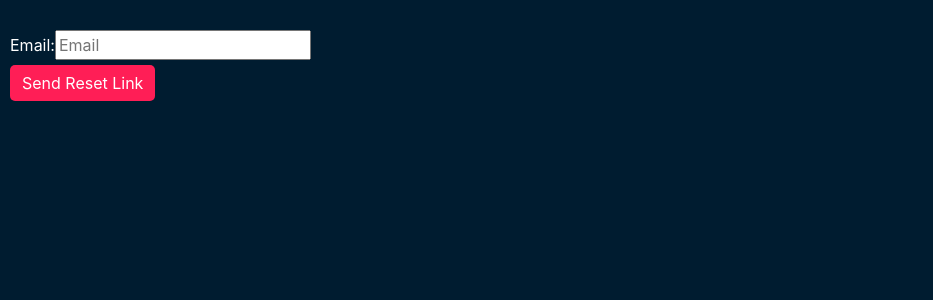
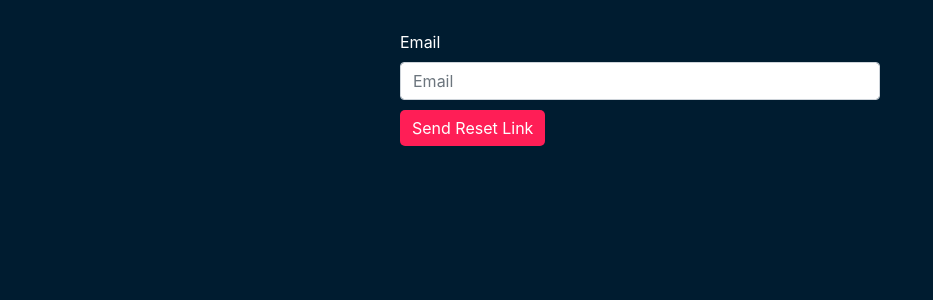
Before and after one commit to roshinys/expense-tracker-react, a React (Create React App) app: page /forgotpassword in a window 1280 px wide. Shown: the top 300 px of the page, without its empty margins (0-933 px from the left). Built offline with nearby package versions, Linux system fonts and the light colour scheme.

Commit message:
added styling for reset pass page

```diff
--- a/src/components/Auth/ForgotPass/ForgotPass.js
+++ b/src/components/Auth/ForgotPass/ForgotPass.js
@@ -1,15 +1,16 @@
-import React, { useRef } from "react";
+import React, { useState } from "react";
 import Button from "../../UI/Button/Button";
 import { useNavigate } from "react-router-dom";
+import Input from "../../UI/Input/Input";
+import styles from "./ForgotPass.module.css";
 
 function ForgotPass() {
   const navigate = useNavigate();
-  const emailRef = useRef("");
+  const [email, setEmail] = useState("");
 
   const resetPassHandler = async (e) => {
     e.preventDefault();
     try {
-      const email = emailRef.current.value;
       if (email.trim() === 0 || !email.includes("@")) {
         throw new Error("not a valid email address");
       }
@@ -26,7 +27,6 @@ function ForgotPass() {
           },
         }
       );
-      console.log(response);
       if (!response.ok) {
         throw new Error("Error checking email verification");
       }
@@ -39,12 +39,19 @@ function ForgotPass() {
     }
   };
 
+  const emailChangeHanddler = (value) => {
+    setEmail(value);
+  };
+
   return (
-    <form onSubmit={resetPassHandler}>
-      <div>
-        <label htmlFor="email">Email:</label>
-        <input type="email" id="email" placeholder="Email" ref={emailRef} />
-      </div>
+    <form className={styles.resetForm} onSubmit={resetPassHandler}>
+      <Input
+        id="email"
+        type="email"
+        placeholder="Email"
+        label="Email"
+        onChange={emailChangeHanddler}
+      />
       <Button type="submit">Send Reset Link</Button>
     </form>
   );
--- /dev/null
+++ b/src/components/Auth/ForgotPass/ForgotPass.module.css
@@ -0,0 +1,4 @@
+.resetForm {
+  width: 500px;
+  margin: 20px auto;
+}
--- a/src/components/UI/Input/Input.js
+++ b/src/components/UI/Input/Input.js
@@ -13,7 +13,7 @@ function Input(props) {
       <label htmlFor={props.id}>{props.label}</label>
       <input
         type={props.type}
-        className={`form-control ${activeError} `}
+        className={`form-control ${activeError}`}
         id={props.id}
         placeholder={props.placeholder}
         onChange={inputChangeHandler}
--- a/src/components/UI/Input/Input.module.css
+++ b/src/components/UI/Input/Input.module.css
@@ -1,7 +1,13 @@
 .active {
-  border: 3px solid rgb(243, 128, 128) !important;
+  border-bottom: 3px solid rgb(243, 128, 128) !important;
 }
 
 .divInput {
   margin-bottom: 10px;
 }
+
+.input {
+  background-color: white;
+  border: none !important;
+  border-bottom: 3px solid #fa0240 !important;
+}
```
